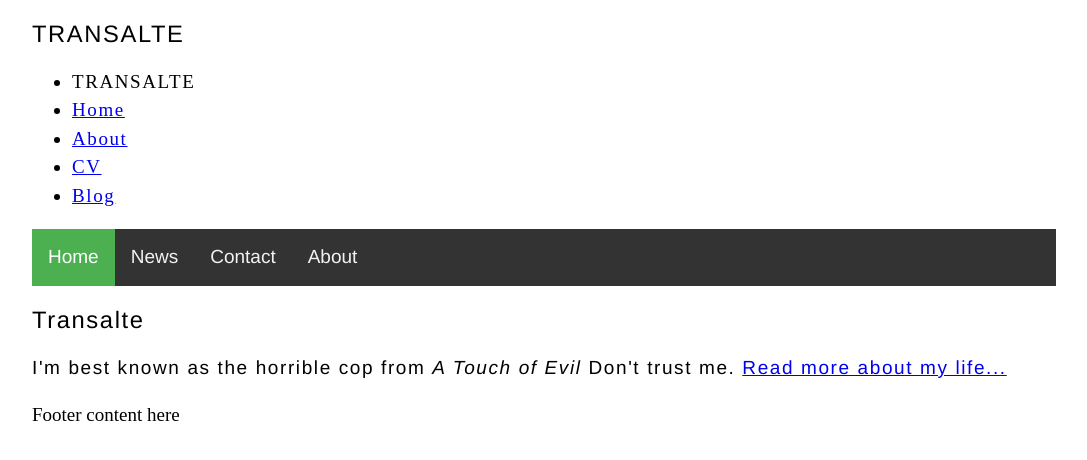
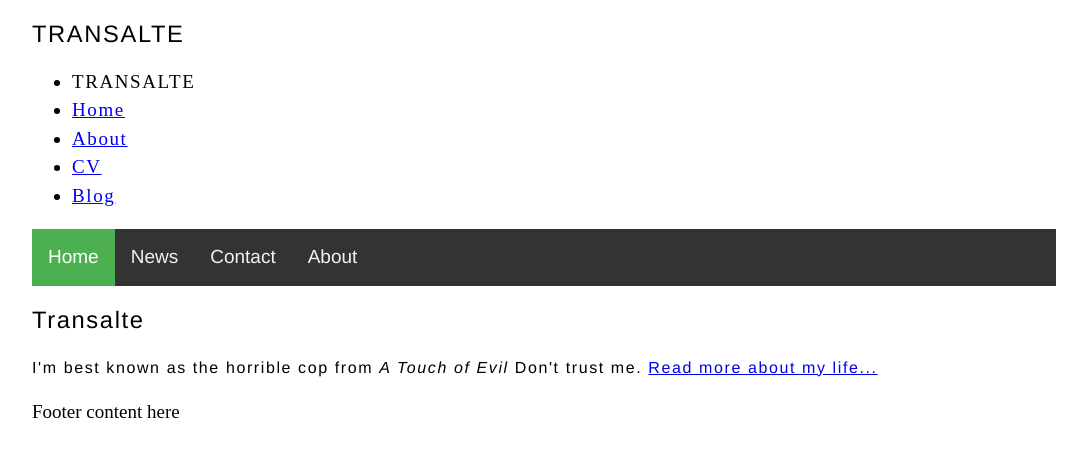
Before and after one commit to transalte/transalte.github.io, a Jekyll site: the page built from index.html, in a window 1280 px wide. Shown: the top 460 px of the page, without its empty margins (96-1183 px from the left). Built offline with Jekyll 4.4.1, drawn with Linux system fonts in a browser that asks for light colours.

Commit message:
Update main.css

```diff
--- a/css/main.css
+++ b/css/main.css
@@ -14,7 +14,7 @@ letter-spacing: .1rem;
 p {
 text-align: justify;
 text-justify: inter-word;
-font-size: 100%;
+font-size: 1rem;
 }
 
 
```
